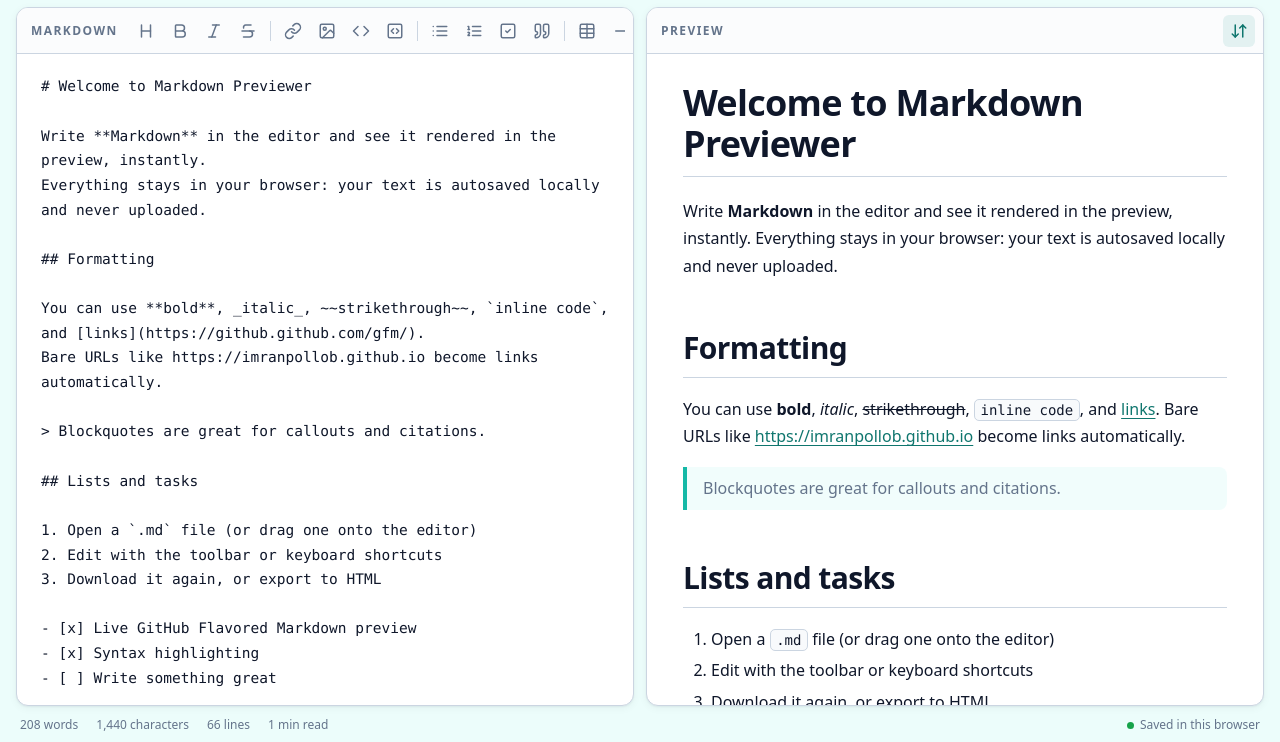
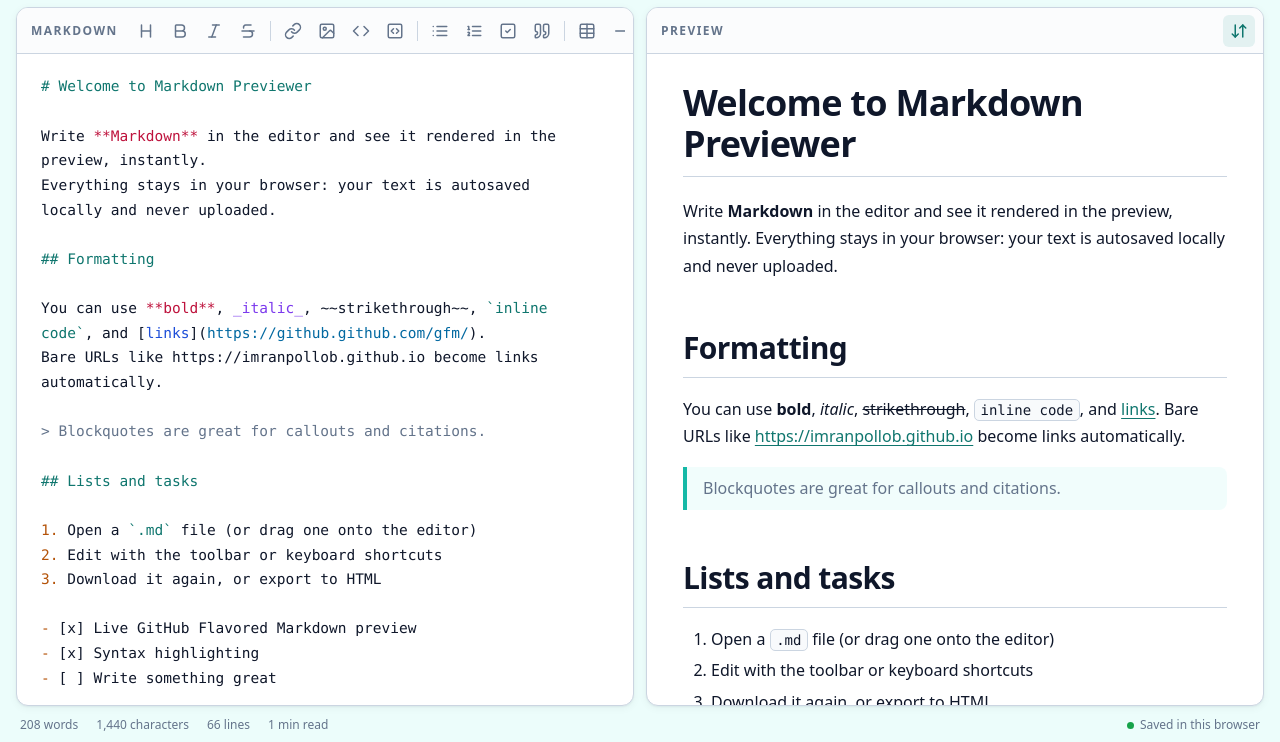
Before and after one commit to imranpollob/markdown-previewer, a website built with Vite: page index.html in a window 1280 px wide. Shown: the part 56-798 px from the top of the page. Built offline with nearby package versions, Linux system fonts and the light colour scheme.

Commit message:
adde code highlighting

````diff
--- a/index.html
+++ b/index.html
@@ -116,6 +116,8 @@
             <h2 class="pane-title" id="editor-title">Markdown</h2>
             <div class="toolbar" id="toolbar" role="toolbar" aria-label="Formatting" aria-controls="editor"></div>
           </div>
+          <div class="editor-wrap">
+            <pre class="editor-highlight" id="editor-highlight" aria-hidden="true"></pre>
             <textarea
               id="editor"
               class="editor"
@@ -125,6 +127,7 @@
               spellcheck="true"
               autocapitalize="sentences"
             ></textarea>
+          </div>
           <p id="editor-hint" class="visually-hidden">
             Tab indents. Press Escape, then Tab, to move focus out of the editor.
           </p>
@@ -180,7 +183,7 @@
           <li class="feature">
             <span class="feature-icon" data-icon="code"></span>
             <h3>Syntax highlighting</h3>
-            <p>Code blocks are highlighted in more than 25 languages, including JavaScript, TypeScript, Python, Go, Rust, SQL and Bash.</p>
+            <p>Your Markdown source is highlighted as you type, and code blocks are highlighted in more than 25 languages, including JavaScript, TypeScript, Python, Go, Rust, SQL and Bash.</p>
           </li>
           <li class="feature">
             <span class="feature-icon" data-icon="upload"></span>
--- a/src/lib/highlight.ts
+++ b/src/lib/highlight.ts
@@ -17,6 +17,11 @@ export function loadHighlighter(): Promise<HLJSApi> {
       throw error;
     });
   return loading;
+}
+
+/** The highlighter if it has loaded, otherwise null. */
+export function getHighlighter(): HLJSApi | null {
+  return hljs;
 }
 
 /** Called once the highlighter has loaded, so the preview can re-render. */
--- /dev/null
+++ b/src/lib/source-highlight.ts
@@ -0,0 +1,95 @@
+import type { HLJSApi } from 'highlight.js';
+
+/**
+ * Syntax highlighting for the Markdown *source* shown in the editor.
+ *
+ * The document is split into segments: fenced code blocks (highlighted in their
+ * own language) and Markdown paragraphs (split at blank lines). Each segment is
+ * cached by content, so a keystroke only re-highlights the paragraph being edited.
+ *
+ * Invariant: the text content of the returned HTML is exactly `source`, so the
+ * overlay lines up character-for-character with the textarea.
+ */
+
+export interface Segment {
+  kind: 'markdown' | 'fence' | 'code';
+  text: string;
+  lang?: string;
+}
+
+// A backtick fence's info string may not contain backticks ("```a``` b" is inline code).
+const FENCE_OPEN = /^\s*(?:(`{3,})\s*([^\s`]*)[^`]*|(~{3,})\s*(\S*).*)$/;
+
+export function escapeHtml(text: string): string {
+  return text.replaceAll('&', '&amp;').replaceAll('<', '&lt;').replaceAll('>', '&gt;');
+}
+
+/** Splits Markdown into highlightable segments; concatenating their text gives back `source`. */
+export function segmentSource(source: string): Segment[] {
+  const lines = source.split('\n');
+  const last = lines.length - 1;
+  const withBreak = (i: number) => lines[i]! + (i < last ? '\n' : '');
+  const segments: Segment[] = [];
+  let paragraph = '';
+
+  const flush = () => {
+    if (paragraph) segments.push({ kind: 'markdown', text: paragraph });
+    paragraph = '';
+  };
+
+  for (let i = 0; i <= last; i++) {
+    const open = FENCE_OPEN.exec(lines[i]!);
+    if (!open) {
+      paragraph += withBreak(i);
+      if (lines[i]!.trim() === '') flush();
+      continue;
+    }
+
+    flush();
+    const marker = (open[1] ?? open[3])!;
+    const lang = open[2] ?? open[4] ?? '';
+    const close = new RegExp(`^\\s*${marker[0]}{${marker.length},}\\s*$`);
+    segments.push({ kind: 'fence', text: withBreak(i) });
+
+    let body = '';
+    while (i + 1 <= last && !close.test(lines[i + 1]!)) body += withBreak(++i);
+    if (body) segments.push({ kind: 'code', text: body, lang: lang.toLowerCase() });
+    if (i + 1 <= last) segments.push({ kind: 'fence', text: withBreak(++i) });
+  }
+  flush();
+  return segments;
+}
+
+function highlightSegment(segment: Segment, hljs: HLJSApi): string {
+  switch (segment.kind) {
+    case 'fence':
+      return `<span class="hljs-meta">${escapeHtml(segment.text)}</span>`;
+    case 'code':
+      return segment.lang && hljs.getLanguage(segment.lang)
+        ? hljs.highlight(segment.text, { language: segment.lang, ignoreIllegals: true }).value
+        : `<span class="hljs-code">${escapeHtml(segment.text)}</span>`;
+    default:
+      return hljs.highlight(segment.text, { language: 'markdown', ignoreIllegals: true }).value;
+  }
+}
+
+const cache = new Map<string, string>();
+const MAX_CACHE_ENTRIES = 2000;
+
+/** Highlighted HTML for the editor overlay; plain escaped text until highlight.js has loaded. */
+export function highlightSource(source: string, hljs: HLJSApi | null): string {
+  if (!hljs) return escapeHtml(source);
+
+  return segmentSource(source)
+    .map((segment) => {
+      const key = `${segment.kind}\u0000${segment.lang ?? ''}\u0000${segment.text}`;
+      let html = cache.get(key);
+      if (html === undefined) {
+        html = highlightSegment(segment, hljs);
+        if (cache.size >= MAX_CACHE_ENTRIES) cache.clear();
+        cache.set(key, html);
+      }
+      return html;
+    })
+    .join('');
+}
--- a/src/main.ts
+++ b/src/main.ts
@@ -29,6 +29,7 @@ import { firstHeading, renderMarkdown } from './lib/markdown';
 import { computeStats } from './lib/stats';
 import { readSetting, writeSetting } from './lib/storage';
 import { SAMPLE_DOCUMENT } from './sample';
+import { attachEditorHighlight } from './ui/editor-highlight';
 import { hydrateIcons, icon, type IconName } from './ui/icons';
 import { patchChildren } from './ui/patch';
 import { createScrollSync } from './ui/scroll-sync';
@@ -56,6 +57,7 @@ initThemeToggle(byId<HTMLButtonElement>('btn-theme'));
 /** Base name of the file the user opened, used for downloads. */
 let openedFileName = readSetting('filename');
 editor.value = readSetting('document') ?? SAMPLE_DOCUMENT;
+attachEditorHighlight(editor, byId('editor-highlight'));
 
 function documentName(): string {
   return openedFileName ?? toFileName(firstHeading(editor.value) ?? 'document');
--- a/src/styles/app.css
+++ b/src/styles/app.css
@@ -286,23 +286,70 @@ svg { flex: none; }
   background: var(--color-border);
 }
 
-.editor {
+/* The textarea's text is transparent; the highlighted <pre> underneath shows it.
+   Both must share every metric that affects layout, or the caret drifts. */
+.editor-wrap {
+  position: relative;
   flex: 1;
+  min-height: 0;
+}
+
+.editor,
+.editor-highlight {
+  position: absolute;
+  inset: 0;
   width: 100%;
-  min-height: 0;
+  height: 100%;
   padding: 20px 24px 40vh;
   margin: 0;
+  overflow-x: hidden;
+  overflow-y: auto;
+  scrollbar-gutter: stable;
   font-family: var(--font-mono);
   font-size: 14.5px;
+  font-variant-ligatures: none;
   line-height: 1.7;
-  color: var(--color-text);
+  letter-spacing: normal;
   tab-size: 2;
-  resize: none;
+  white-space: pre-wrap;
+  overflow-wrap: break-word;
+  word-break: normal;
   background: transparent;
   border: 0;
+}
+
+.editor-highlight {
+  overflow-y: hidden;
+  color: var(--color-text);
+  pointer-events: none;
+}
+/* Weight/style changes can alter glyph advance in some browsers; colour only. */
+.editor-highlight * { font-weight: inherit !important; font-style: inherit !important; }
+
+.editor {
+  z-index: 1;
+  color: transparent;
+  caret-color: var(--color-text);
+  resize: none;
   outline: none;
 }
+.editor::selection { color: transparent; }
 .editor::placeholder { color: var(--color-text-muted); }
+
+.is-plain .editor { color: var(--color-text); }
+.is-plain .editor-highlight { display: none; }
+
+/* Markdown source tokens (the palette variables live in highlight.css). */
+.editor-highlight .hljs-section { color: var(--accent-text); }
+.editor-highlight .hljs-bullet { color: var(--hl-number); }
+.editor-highlight .hljs-strong { color: var(--hl-tag); }
+.editor-highlight .hljs-emphasis { color: var(--hl-keyword); }
+.editor-highlight .hljs-code { color: var(--hl-string); }
+.editor-highlight .hljs-quote { color: var(--hl-comment); }
+.editor-highlight .hljs-string { color: var(--hl-title); }
+.editor-highlight .hljs-link { color: var(--hl-attr); text-decoration: none; }
+.editor-highlight .hljs-symbol { color: var(--hl-attr); }
+.editor-highlight .hljs-meta { color: var(--hl-meta); }
 
 .preview-actions {
   display: flex;
@@ -599,7 +646,8 @@ kbd {
   .workspace { grid-template-columns: minmax(0, 1fr); }
   .workspace[data-view="editor"] .preview-pane,
   .workspace[data-view="preview"] .editor-pane { display: none; }
-  .editor { padding: 16px 16px 40vh; }
+  .editor,
+  .editor-highlight { padding: 16px 16px 40vh; }
   .preview-scroll .markdown-body { padding: 20px 18px 40vh; }
   .about { padding-top: 56px; }
   .about h2 { font-size: var(--font-size-2xl); }
--- a/src/styles/highlight.css
+++ b/src/styles/highlight.css
@@ -1,7 +1,8 @@
 /* Syntax-highlighting palette for highlight.js tokens, tuned for both themes
    (all colours meet 4.5:1 against the code background). */
 
-.markdown-body {
+.markdown-body,
+.editor-highlight {
   --hl-comment: #64748b;
   --hl-keyword: #7c3aed;
   --hl-string: #0f766e;
@@ -17,7 +18,7 @@
   --hl-del-bg: #fee2e2;
 }
 
-[data-theme="dark"] .markdown-body {
+[data-theme="dark"] :is(.markdown-body, .editor-highlight) {
   --hl-comment: #94a3b8;
   --hl-keyword: #c4b5fd;
   --hl-string: #5eead4;
@@ -35,6 +36,8 @@
 
 .hljs-comment,
 .hljs-quote { color: var(--hl-comment); font-style: italic; }
+
+.hljs-code { color: var(--hl-string); }
 
 .hljs-keyword,
 .hljs-selector-tag,
--- /dev/null
+++ b/src/ui/editor-highlight.ts
@@ -0,0 +1,43 @@
+import { getHighlighter, loadHighlighter, onHighlighterReady } from '../lib/highlight';
+import { highlightSource } from '../lib/source-highlight';
+
+/** Above this size the overlay is dropped and the textarea shows plain text. */
+const MAX_HIGHLIGHT_CHARS = 200_000;
+
+/**
+ * Syntax highlighting for the textarea: its text is transparent and a <pre> with
+ * identical metrics sits underneath, rendering the highlighted source. The
+ * textarea stays the real editor, so caret, selection, undo, spellcheck and IME
+ * behave natively.
+ */
+export function attachEditorHighlight(editor: HTMLTextAreaElement, layer: HTMLElement): { refresh(): void } {
+  const container = editor.parentElement!;
+
+  const syncScroll = () => {
+    layer.scrollTop = editor.scrollTop;
+    layer.scrollLeft = editor.scrollLeft;
+  };
+
+  const refresh = () => {
+    const source = editor.value;
+    const plain = source.length > MAX_HIGHLIGHT_CHARS;
+    container.classList.toggle('is-plain', plain);
+    if (plain) {
+      layer.textContent = '';
+      return;
+    }
+    // A trailing newline needs a character after it to produce the empty last line.
+    const html = highlightSource(source, getHighlighter());
+    layer.innerHTML = source === '' || source.endsWith('\n') ? `${html} ` : html;
+    syncScroll();
+  };
+
+  // Update in the same frame as the keystroke, or typed text would flash invisible.
+  editor.addEventListener('input', refresh);
+  editor.addEventListener('scroll', syncScroll, { passive: true });
+  onHighlighterReady(refresh);
+  loadHighlighter().catch(() => {}); // plain text stays visible if it can't load
+
+  refresh();
+  return { refresh };
+}
````
Also changed, not shown: src/lib/source-highlight.test.ts (added, +74 -0 lines), README.md. Lines whose indentation alone changed are shown as unchanged.
